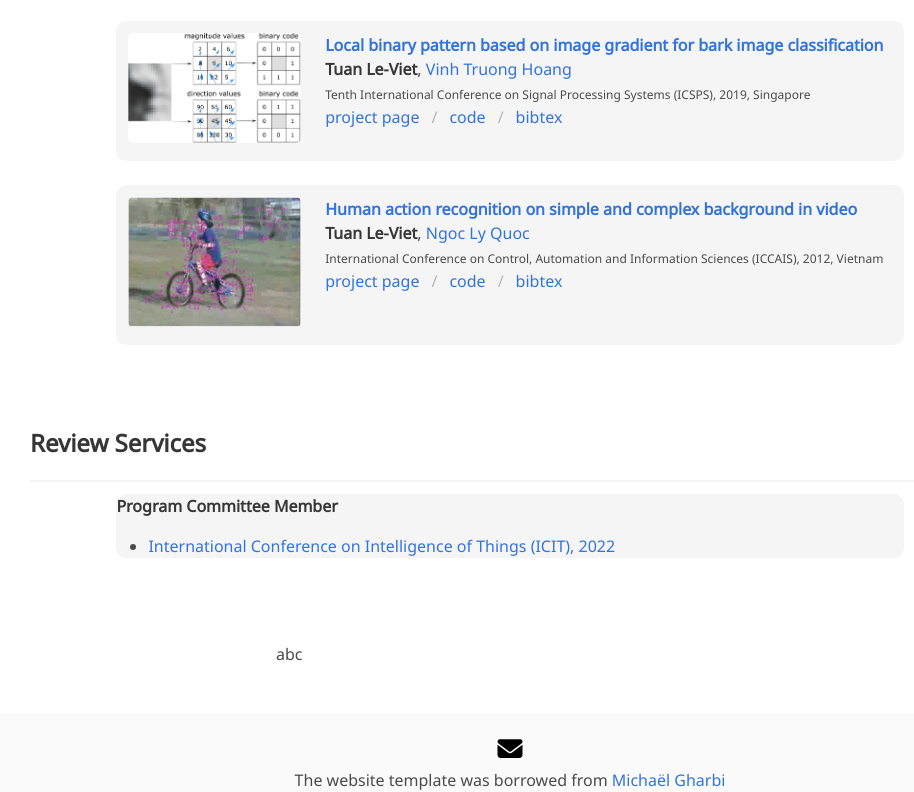
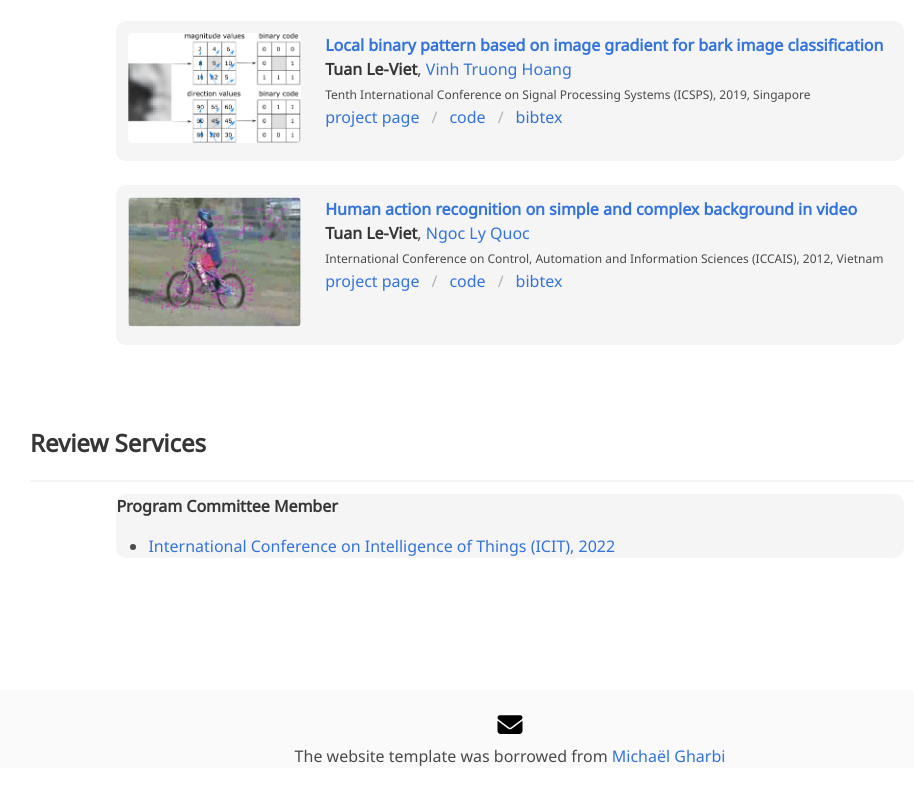
Before and after one commit to vt-le/vt-le.github.io, a plain HTML site: page index.html in a window 1280 px wide. Shown: the part 803-1595 px from the top of the page, without its empty margins (130-1044 px from the left). After the commit the page ends 1571 px from the top, so only its background shows below. Drawn offline with nearby package versions, Linux system fonts and the light colour scheme; a script that the page names is missing; some icons are missing; a web font is replaced by a local one.

Commit message:
update index.html

```diff
--- a/index.html
+++ b/index.html
@@ -261,9 +261,8 @@
 
 <section class="section">
   <div class="container is-max-desktop">
-    <div class="columns is-centered">
+    <div class="columns is-2">
       <div class="column is-half">
-          abc
             <script type="text/javascript" id="clustrmaps" src="//clustrmaps.com/map_v2.js?d=15CZ1IaogB1ZZGskepBnoDeGkujyRZFQPgr6odf5Xv4&cl=ffffff&w=a"></script>
       </div>
     </div>
```
